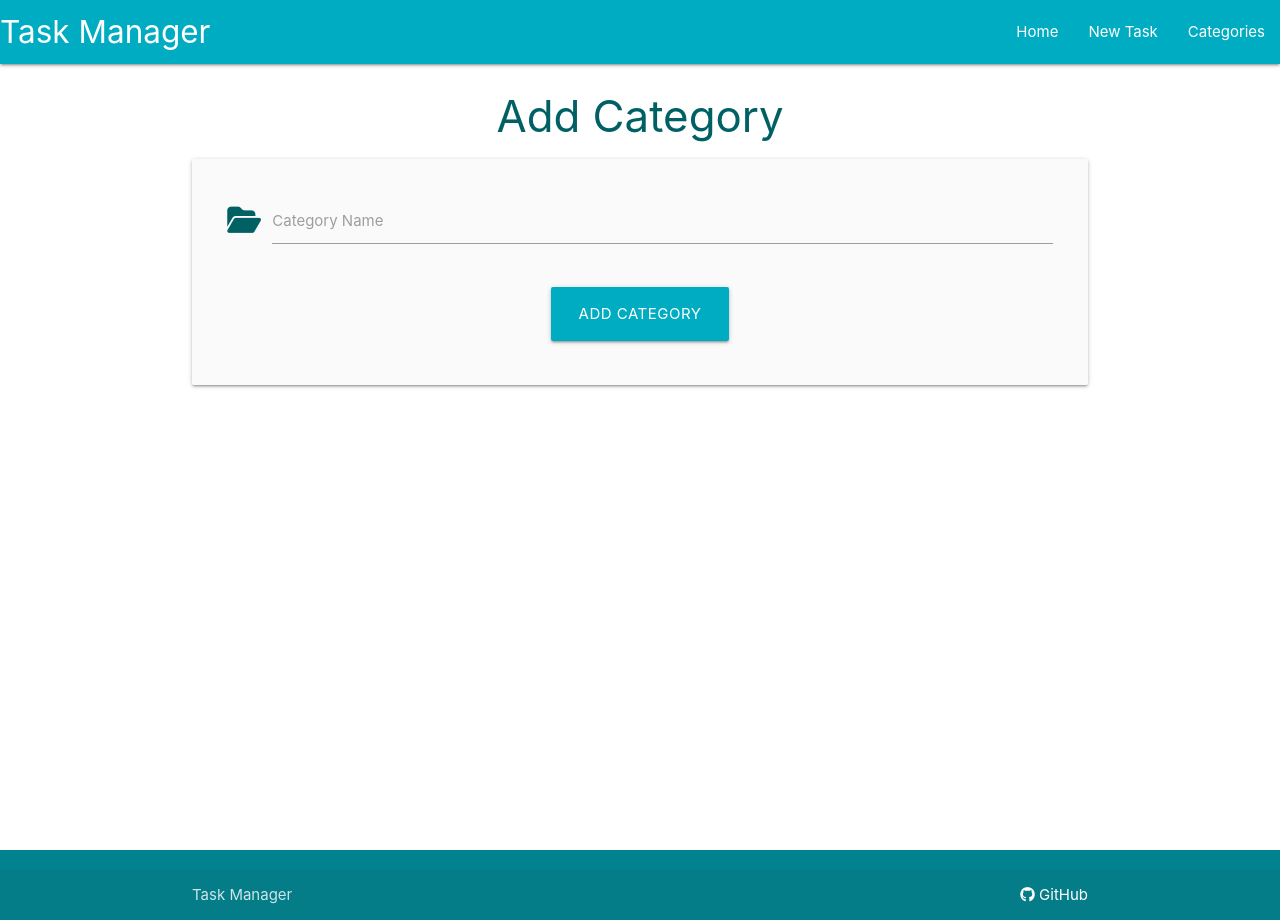
After one commit to vkleer/task-manager-flask-sqlalchemy, a Flask app: page /add_category in a window 1280 px wide. The commit adds this page. Run offline with Flask 2, Linux system fonts and the light colour scheme.

Commit message:
Add category and add_category page with basic structure and functionality

```diff
--- a/taskmanager/models.py
+++ b/taskmanager/models.py
@@ -5,7 +5,9 @@ class Category(db.Model):
     # Schema for the Category model
     id = db.Column(db.Integer, primary_key=True)
     category_name = db.Column(db.String(25), unique=True, nullable=False)
-    tasks = db.relationship("Task", backref="category", cascade="all, delete", lazy=True)
+    tasks = db.relationship(
+        "Task", backref="category", cascade="all, delete", lazy=True
+    )
 
     def __repr__(self):
         # __rept__ to represent itself in the form of a string
--- a/taskmanager/routes.py
+++ b/taskmanager/routes.py
@@ -1,4 +1,4 @@
-from flask import render_template
+from flask import render_template, request, redirect, url_for
 from taskmanager import app, db
 from taskmanager.models import Category, Task
 
@@ -6,3 +6,18 @@ from taskmanager.models import Category, Task
 @app.route("/")
 def home():
     return render_template("tasks.html")
+
+
+@app.route("/categories")
+def categories():
+    return render_template("categories.html")
+
+
+@app.route("/add_category", methods=["GET", "POST"])
+def add_category():
+    if request.method == "POST":
+        category = Category(category_name=request.form.get("category_name"))
+        db.session.add(category)
+        db.session.commit()
+        return redirect(url_for("categories"))
+    return render_template("add_category.html")
--- /dev/null
+++ b/taskmanager/templates/add_category.html
@@ -0,0 +1,27 @@
+{% extends "base.html" %}
+{% block content %}
+
+    <h3 class="cyan-text text-darken-4 center align">Add Category</h3>
+
+    <div class="row card-panel grey lighten-5">
+        <form class="col s12" method="POST" action="{{ url_for('add_category') }}">
+            <!-- Category name -->
+            <div class="row">
+                <div class="input-field col s12">
+                    <i class="fas fa-folder-open prefix cyan-text text-darken-4"></i>
+                    <input id="category_name" name="category_name" minlength="3" maxlength="25" type="text" class="validate" required>
+                    <label for="category_name">Category Name</label>
+                </div>
+            </div>
+            <!-- Submit button -->
+            <div class="row">
+                <div class="col s12 center-align">
+                    <button class="btn-large cyan darken-1">
+                        Add Category
+                    </button>
+                </div>
+            </div>
+        </form>
+      </div>
+
+{% endblock %}
--- a/taskmanager/templates/base.html
+++ b/taskmanager/templates/base.html
@@ -21,7 +21,7 @@
               <ul class="right hide-on-med-and-down">
                 <li><a href="{{ url_for('home') }}">Home</a></li>
                 <li><a href="">New Task</a></li>
-                <li><a href="">Categories</a></li>
+                <li><a href="{{ url_for('categories') }}">Categories</a></li>
               </ul>
             </div>
           </nav>
@@ -30,7 +30,7 @@
           <ul class="sidenav" id="mobile-demo">
             <li><a href="{{ url_for('home') }}">Home</a></li>
             <li><a href="">New Task</a></li>
-            <li><a href="">Categories</a></li>
+            <li><a href="{{ url_for('categories') }}">Categories</a></li>
           </ul>
     </header>
 
```
Also changed, not shown: taskmanager/templates/categories.html (added, +14 -0 lines).
